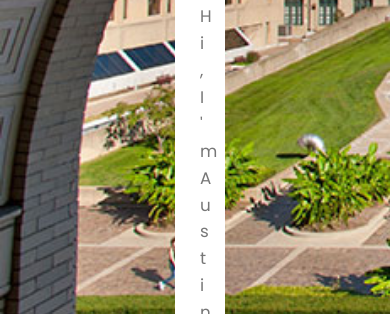
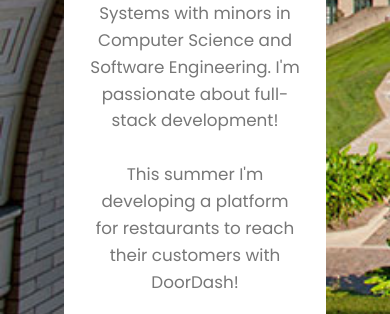
Before and after one commit to austin-leung/austin-leung.github.io, a plain HTML site: page index.html in a window 390 px wide. Shown: the part 429-743 px from the top of the page. Drawn offline with Linux system fonts and the light colour scheme; files whose address does not match are found by name.

Commit message:
Fix intro responsiveness

```diff
--- a/css/styles.css
+++ b/css/styles.css
@@ -81,14 +81,14 @@ b.max-bold{ font-weight: 700; }
 .btn-border-purple:hover{ background: #438644; color: #fff; }
 
 .intro-section {
-	padding: 150px;
+	padding: 10%;
 }
 
 .intro-section:before{ content:''; z-index: -1; position: absolute; top: 0; bottom: 0; left: 0;
 right: 0; background: rgba(0,0,0, .2); background-image:url("../imgs/cmu.jpg");
 background-size: cover;}
 
-.intro{ padding: 25px; text-align: center; background: #fff; }
+.intro{ padding: 25px; text-align: center; background: #fff;}
 
 .intro .profile-img{ height: 200px; width: 200px; border-radius: 100px; margin: 0 auto;
 overflow: hidden; position: relative; top: -100px; margin-bottom: -70px;  }
```
